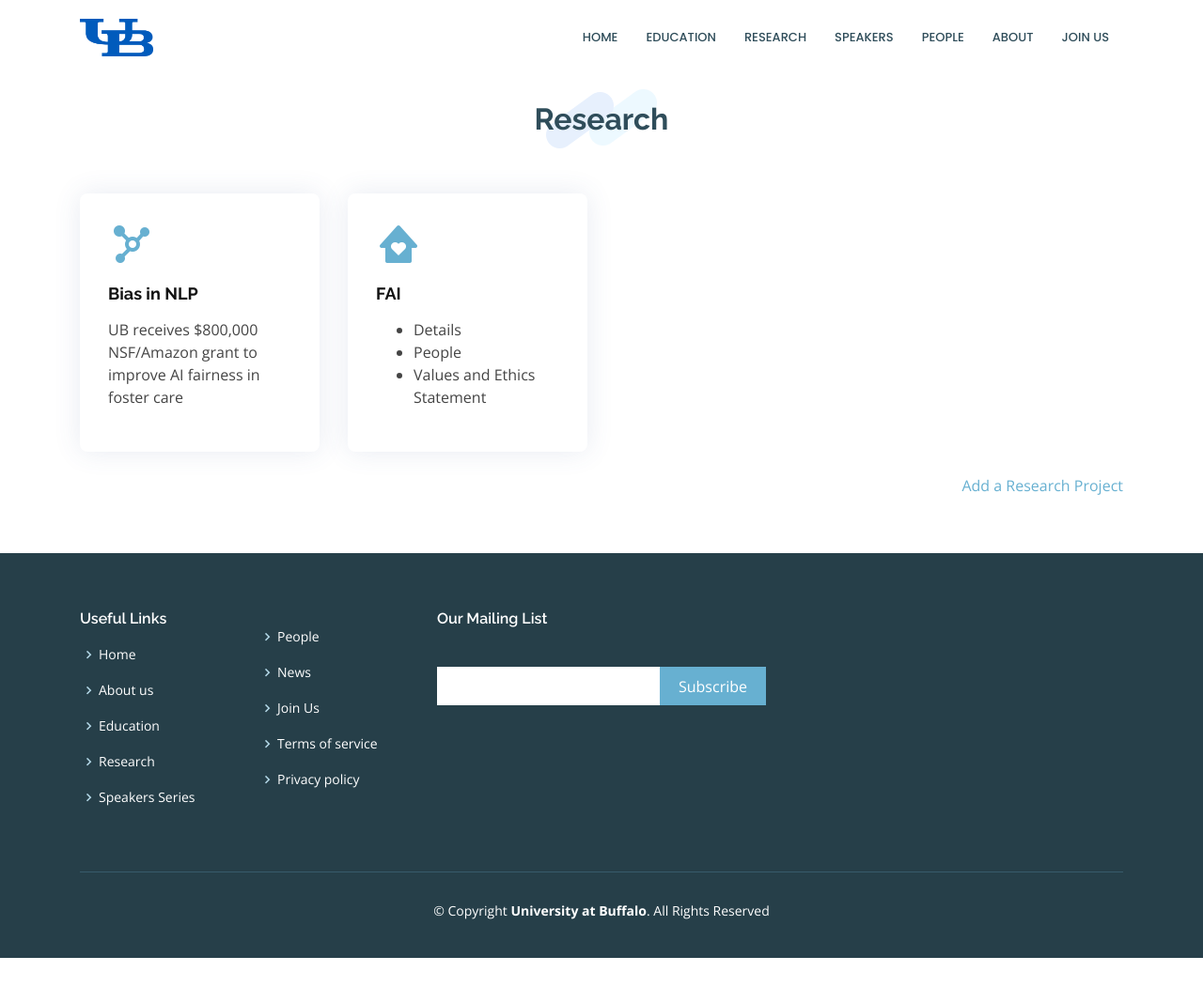
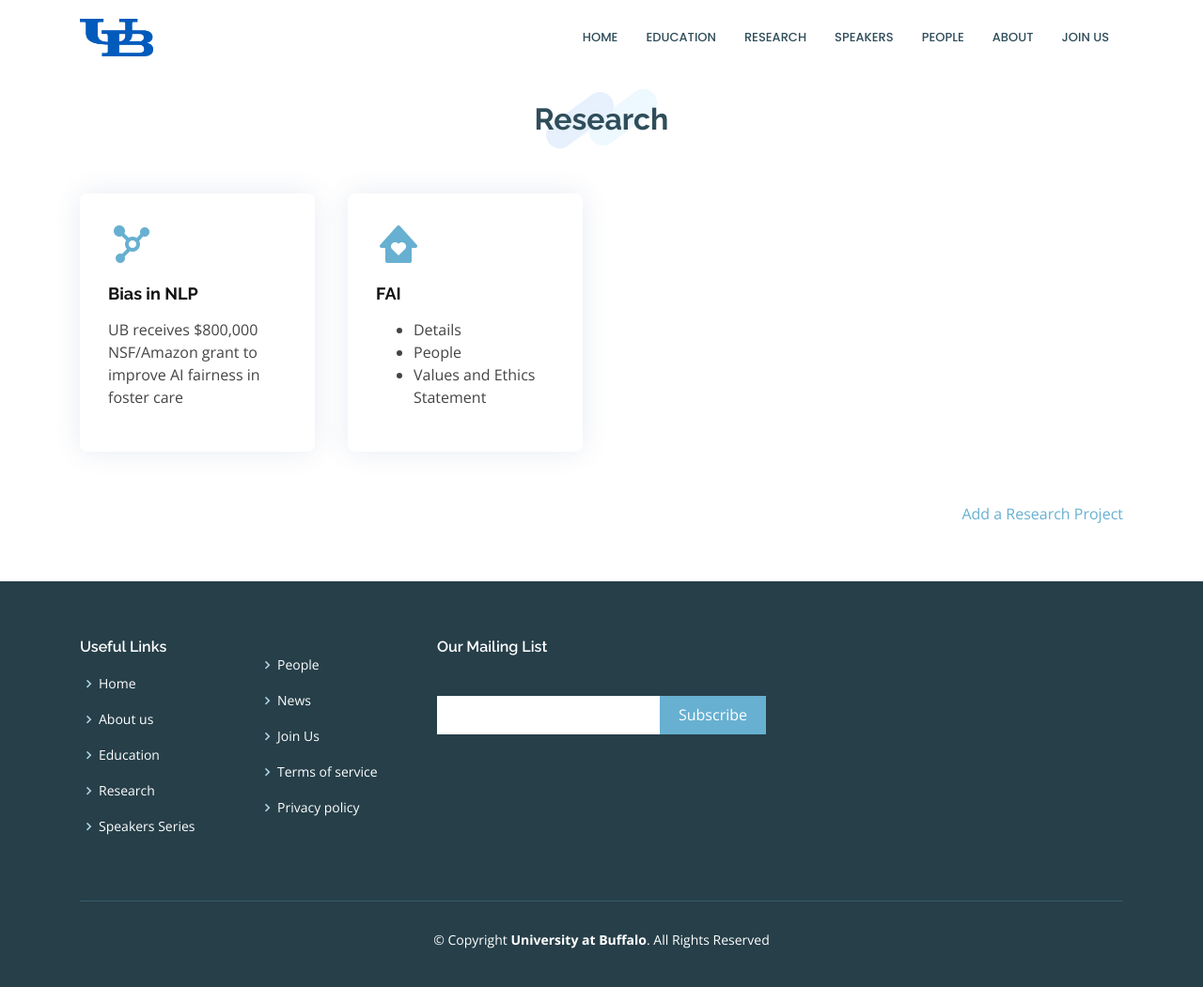
Before and after one commit to Mgeraci19/CS4SG.github.io, a Jekyll site: the page built from research.md, in a window 1280 px wide and 1051 px high. Shown: the whole window at 94% size. Built offline with Jekyll 4.4.1, drawn with Linux system fonts in a browser that asks for light colours.

Commit message:
Add files via upload

```diff
--- a/assets/css/style.css
+++ b/assets/css/style.css
@@ -11,6 +11,7 @@
 body {
   font-family: "Open Sans", sans-serif;
   color: #444444;
+  /**padding-top: 80px;**/
 }
 
 a {
@@ -561,6 +562,9 @@ section {
   transition: all 0.3s ease-in-out;
   border-radius: 8px;
   z-index: 1;
+  width: 250px;
+  height: 275px;
+  margin-bottom: 30px;
 }
 
 .services .icon-box::before {
@@ -615,6 +619,16 @@ section {
 .services .icon-box:hover .icon i {
   color: #fff;
 }
+
+.services #textbox {
+  height: 7.5em;
+  width: 200px;
+  display: -webkit-box;
+  -webkit-box-orient: vertical;
+  -webkit-line-clamp: 5;
+  overflow: hidden;
+}
+
 
 /*--------------------------------------------------------------
 # Counts
```
